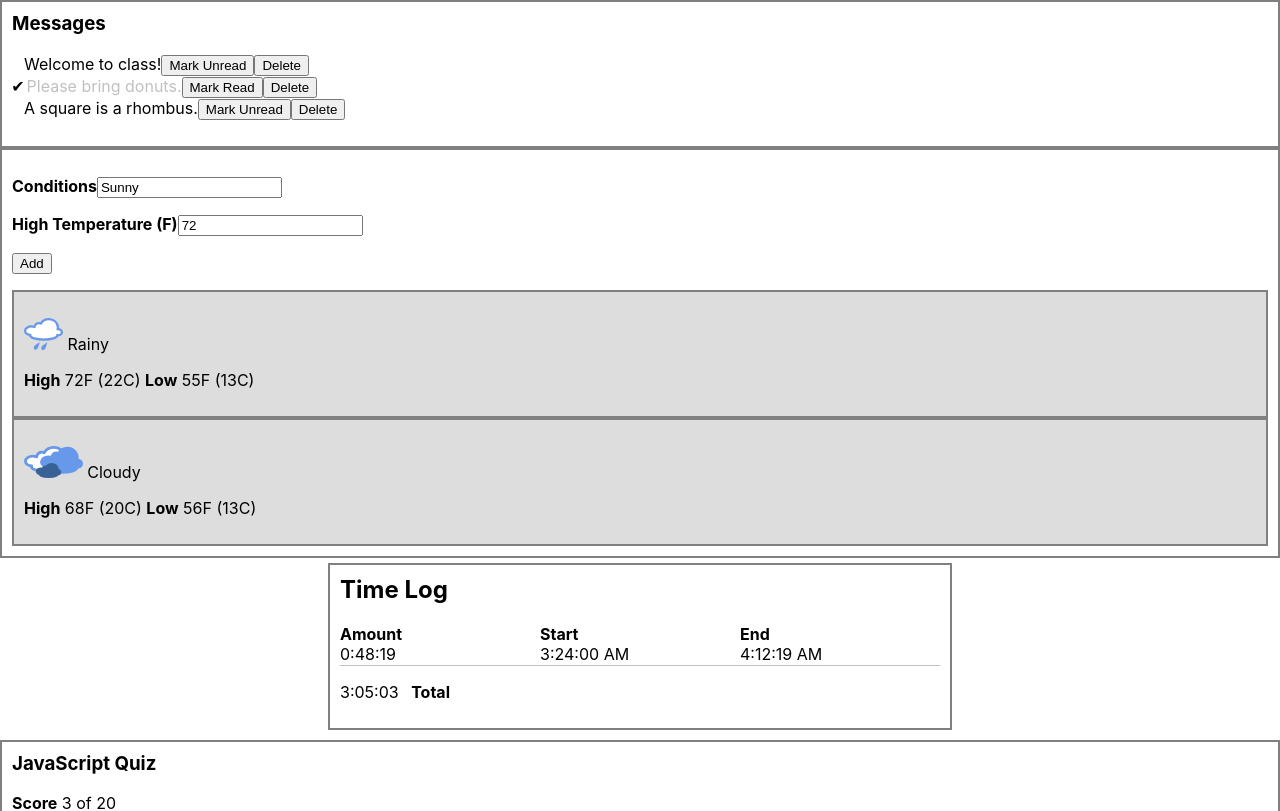
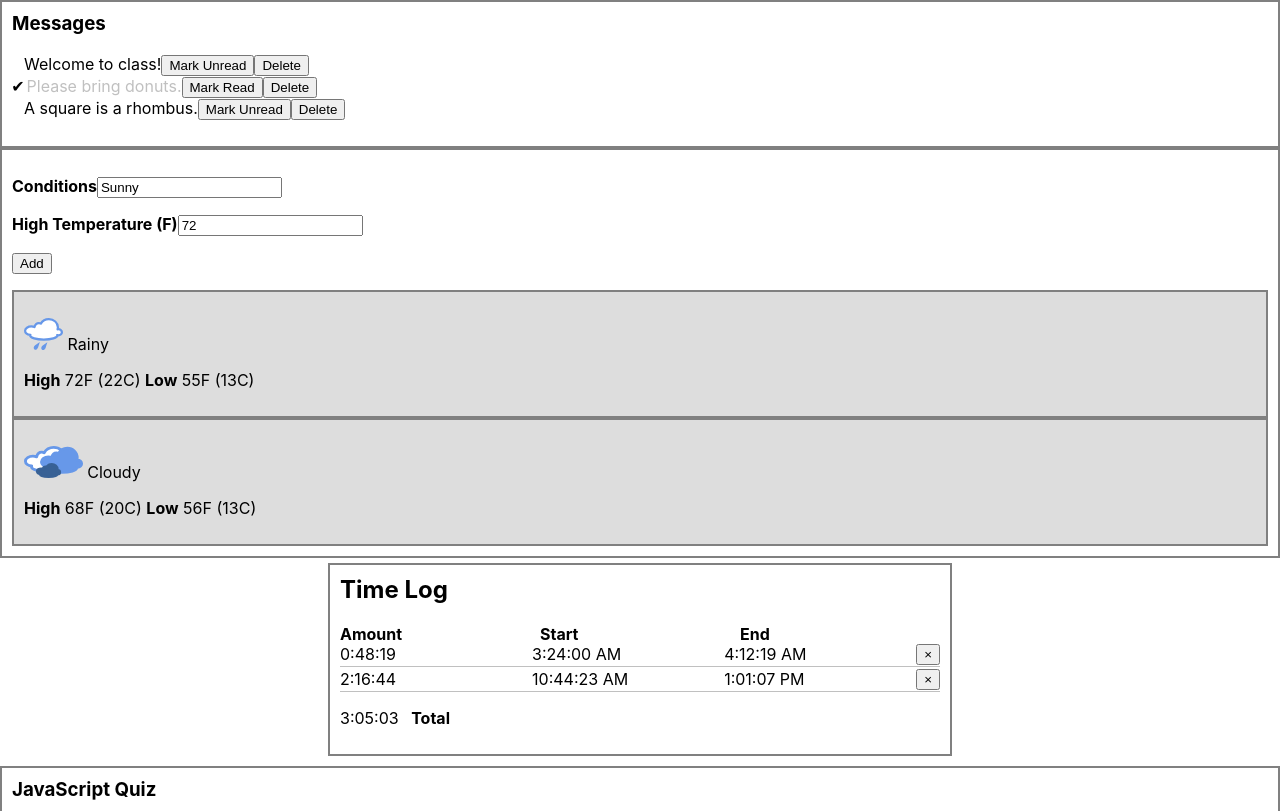
Before and after one commit to dwolverton/react-workshop-session2, a React (Create React App) app: page / in a window 1280 px wide. Shown: the top 811 px of the page. Built offline with nearby package versions, Linux system fonts and the light colour scheme.

Commit message:
timeentry list

```diff
--- a/src/components/TimeLog/TimeEntry.js
+++ b/src/components/TimeLog/TimeEntry.js
@@ -9,6 +9,7 @@ class TimeEntry extends Component {
         <span>{formatDiffInSeconds(seconds)}</span>
         <span>{formatTime(this.props.start)}</span>
         <span>{formatTime(this.props.end)}</span>
+        <button className="TimeLog__nogrow" type="button">&times;</button>
       </div>
     )
   }
--- a/src/components/TimeLog/TimeLog.js
+++ b/src/components/TimeLog/TimeLog.js
@@ -24,8 +24,10 @@ class TimeLog extends Component {
           <span>Amount</span><span>Start</span><span>End</span>
         </div>
 
-        <TimeEntry start={new Date('1995-12-17T03:24:00')}
-                   end={new Date('1995-12-17T04:12:19')} />
+        {this.state.entries.map(data =>
+          <TimeEntry start={data.start} key={data.start}
+                    end={data.end} />
+        )}
 
         <div className="TimeLog__totals TimeLog__row">
           <span>{formatDiffInSeconds(total)} <span className="TimeLog__label">Total</span></span>
```
